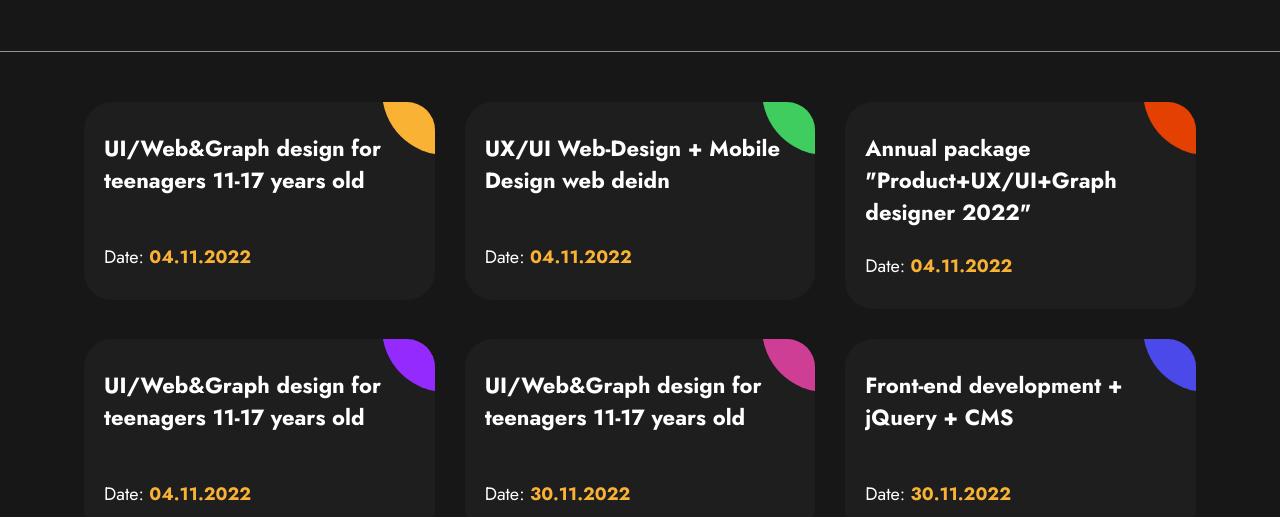
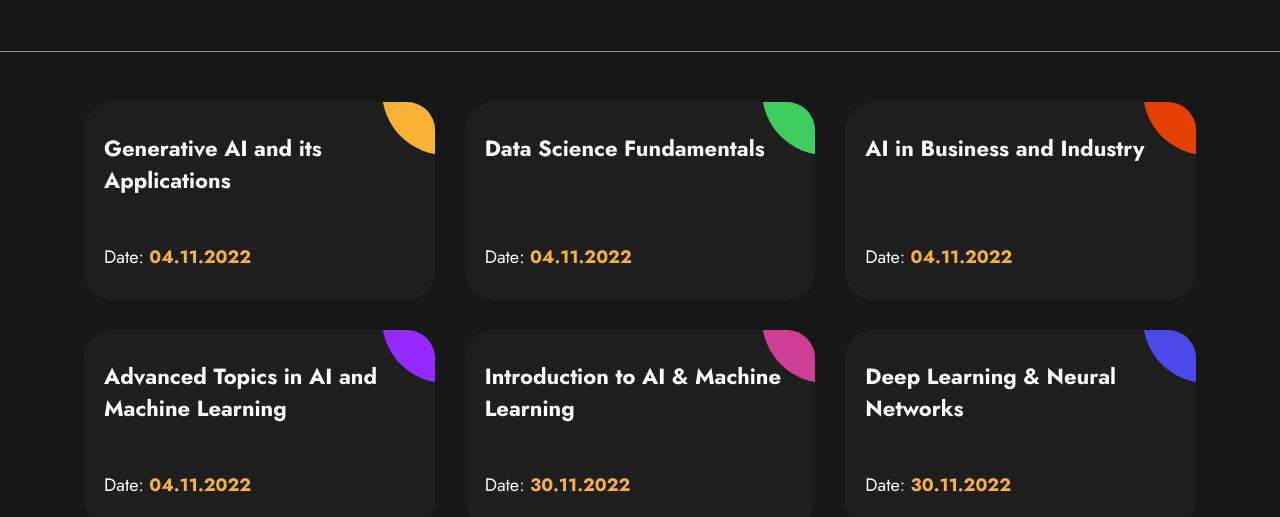
Before and after one commit to we-SARVAYA/mlco.ai, a plain HTML site: page notes-page.html in a window 1280 px wide. Shown: the part 283-800 px from the top of the page. Drawn offline with nearby package versions, Linux system fonts and the light colour scheme; files that its build step writes are made by us from their sources.

Commit message:
Update notes-page.html

```diff
--- a/notes-page.html
+++ b/notes-page.html
@@ -95,7 +95,7 @@
                     <div class="ag-courses-item_bg"></div>
 
                     <div class="ag-courses-item_title">
-                      UI/Web&amp;Graph design for teenagers 11-17&#160;years old
+                      Generative AI and its Applications
                     </div>
 
                     <div class="ag-courses-item_date-box">
@@ -117,7 +117,7 @@
                     <div class="ag-courses-item_bg"></div>
 
                     <div class="ag-courses-item_title">
-                      UX/UI Web-Design&#160;+ Mobile Design web deidn
+                      Data Science Fundamentals
                     </div>
 
                     <div class="ag-courses-item_date-box">
@@ -139,7 +139,7 @@
                     <div class="ag-courses-item_bg"></div>
 
                     <div class="ag-courses-item_title">
-                      Annual package "Product+UX/UI+Graph designer&#160;2022"
+                      AI in Business and Industry
                     </div>
 
                     <div class="ag-courses-item_date-box">
@@ -161,7 +161,7 @@
                     <div class="ag-courses-item_bg"></div>
 
                     <div class="ag-courses-item_title">
-                      UI/Web&amp;Graph design for teenagers 11-17&#160;years old
+                      Advanced Topics in AI and Machine Learning
                     </div>
 
                     <div class="ag-courses-item_date-box">
@@ -183,7 +183,7 @@
                     <div class="ag-courses-item_bg"></div>
 
                     <div class="ag-courses-item_title">
-                      UI/Web&amp;Graph design for teenagers 11-17&#160;years old
+                      Introduction to AI & Machine Learning
                     </div>
 
                     <div class="ag-courses-item_date-box">
@@ -205,7 +205,7 @@
                     <div class="ag-courses-item_bg"></div>
 
                     <div class="ag-courses-item_title">
-                      Front-end development&#160;+ jQuery&#160;+ CMS
+                      Deep Learning & Neural Networks
                     </div>
 
                     <div id="contact" class="ag-courses-item_date-box">
```
